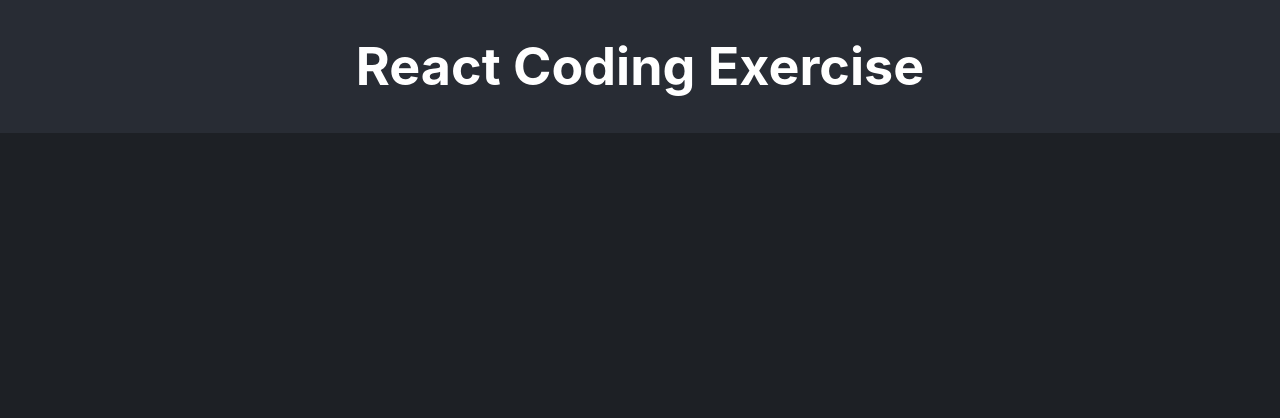
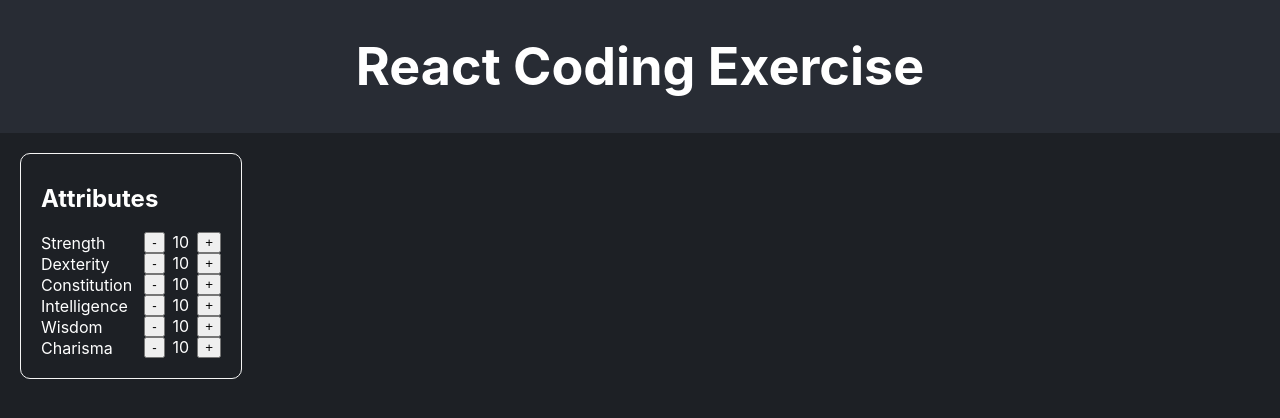
Before and after one commit to daksh2298/recruiting-webapp-character, a React (Create React App) app: page / in a window 1280 px wide. Shown: the top 418 px of the page. Built offline with nearby package versions, Linux system fonts and the light colour scheme.

Commit message:
Task 1 completed

```diff
--- /dev/null
+++ b/src/CharacterSheet/components/AttributeItem.jsx
@@ -0,0 +1,32 @@
+import React from "react";
+import styled from "styled-components";
+
+const AttributeItemContainer = styled.div`
+  display: flex;
+  flex-direction: row;
+  align-items: center;
+  justify-content: space-between;
+  gap: 12px;
+  width: 100%;
+
+  .controls {
+    display: flex;
+    flex-direction: row;
+    gap: 8px;
+  }
+`;
+
+const AttributeItem = ({ name, value, onIncrease, onDecrease }) => {
+  return (
+    <AttributeItemContainer>
+      {name}
+      <div className={"controls"}>
+        <button onClick={onDecrease}>-</button>
+        {value}
+        <button onClick={onIncrease}>+</button>
+      </div>
+    </AttributeItemContainer>
+  );
+};
+
+export default AttributeItem;
--- /dev/null
+++ b/src/CharacterSheet/components/AttributesContainer.jsx
@@ -0,0 +1,11 @@
+import styled from "styled-components";
+
+export default styled.div`
+  display: flex;
+  flex-direction: column;
+  justify-content: center;
+  align-items: flex-start;
+  padding: 10px 20px 20px;
+  border: 1px solid whitesmoke;
+  border-radius: 10px;
+`;
--- /dev/null
+++ b/src/CharacterSheet/components/index.js
@@ -0,0 +1,4 @@
+export { default as AttributesContainer } from "./AttributesContainer.jsx";
+export * from "./AttributesContainer.jsx";
+export { default as AttributeItem } from "./AttributeItem.jsx";
+export * from "./AttributeItem.jsx";
--- a/src/CharacterSheet/index.jsx
+++ b/src/CharacterSheet/index.jsx
@@ -1,11 +1,61 @@
-import React from 'react';
+import React, { useState } from "react";
+import { ATTRIBUTE_LIST } from "../consts.js";
+import styled from "styled-components";
+import { AttributeItem, AttributesContainer } from "./components";
+
+const attributeListInitial = () => {
+  return ATTRIBUTE_LIST.reduce((acc, curr) => {
+    acc[curr] = 10;
+    return acc;
+  }, {});
+};
+
+const Wrapper = styled.div`
+  display: flex;
+  flex-direction: row;
+  align-items: flex-start;
+  justify-content: space-between;
+  padding: 20px;
+`;
 
 const CharacterSheetWrapper = () => {
+  const [attributes, setAttributes] = useState(attributeListInitial);
+
+  const handleAttributeIncreaseCurry = (attributeName) => () => {
+    setAttributes((prevAttributes) => {
+      return {
+        ...prevAttributes,
+        [attributeName]: prevAttributes[attributeName] + 1,
+      };
+    });
+  };
+
+  const handleAttributeDecreaseCurry = (attributeName) => () => {
+    setAttributes((prevAttributes) => {
+      return {
+        ...prevAttributes,
+        [attributeName]: prevAttributes[attributeName] - 1,
+      };
+    });
+  };
 
   return (
-    <div>
-
-    </div>
+    <Wrapper>
+      <AttributesContainer>
+        <h2>Attributes</h2>
+        {ATTRIBUTE_LIST.map((attribute) => {
+          return (
+            <AttributeItem
+              key={attribute}
+              name={attribute}
+              value={attributes[attribute]}
+              onIncrease={handleAttributeIncreaseCurry(attribute)}
+              onDecrease={handleAttributeDecreaseCurry(attribute)}
+            />
+          );
+        })}
+      </AttributesContainer>
+    </Wrapper>
   );
 };
 
```
